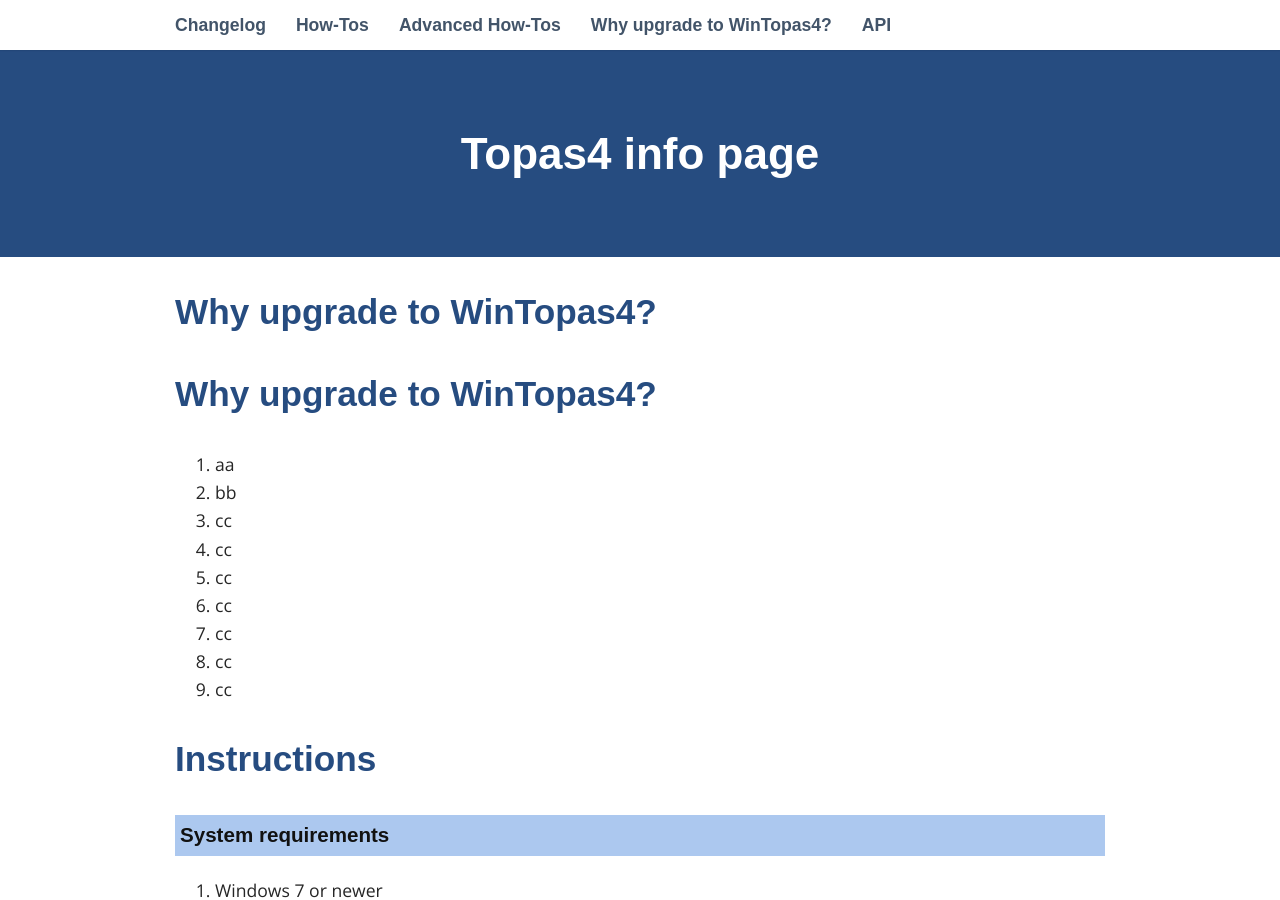
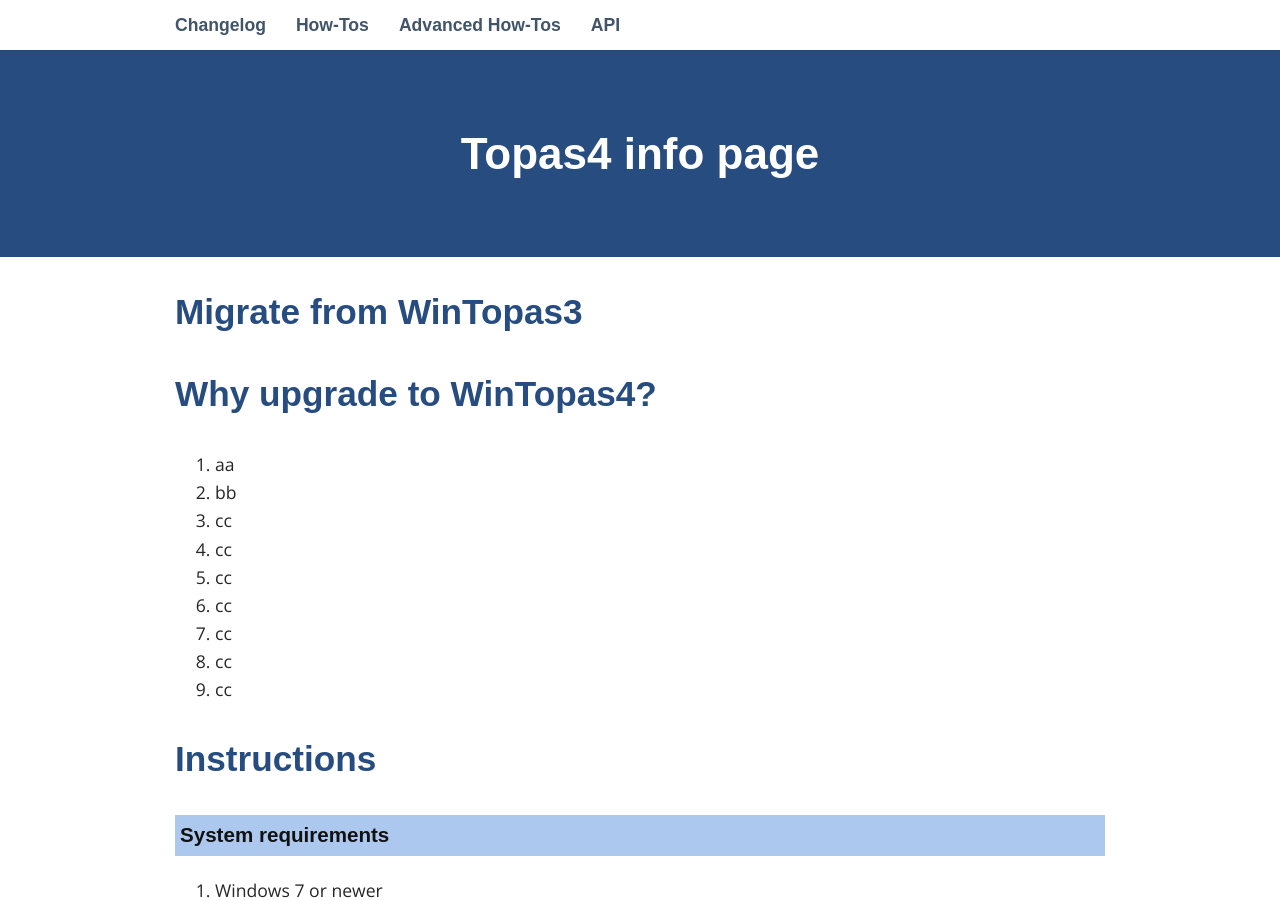
Before and after one commit to DomasM/Topas4InfoTemp00, a Jekyll site: the page built from _pages/06_Migrate.md, in a window 1280 px wide and 900 px high. Built offline with Jekyll 4.4.1, drawn with Linux system fonts in a browser that asks for light colours; some web fonts are replaced; comment, search, counter and statistics services are not loaded; our own code applies the rules of GitHub Pages for plain Markdown files.

Commit message:
what's going on

```diff
--- a/_includes/header.html
+++ b/_includes/header.html
@@ -3,8 +3,9 @@
 		<nav>
 			<ul>
 				{% for page in site.pages %} {% if page.title %}
+				{% if page.title != "Migrate from WinTopas3" %}
 				<li><a href="{{ page.url | prepend: site.baseurl }}">{{ page.title }}</a></li>
-				{% endif %} {% endfor %}
+				{% endif %} {% endif %} {% endfor %}
 				<li><a href="https://domasm.github.io/Topas4PublicAPI/current/index.html">API</a></li>
 			</ul>
 			</li>
--- a/_pages/06_Migrate.md
+++ b/_pages/06_Migrate.md
@@ -1,5 +1,6 @@
 ---
 layout: page
+title: Migrate from WinTopas3
 permalink: /Migrate-From-WinTopas3/
 ---
 
```
